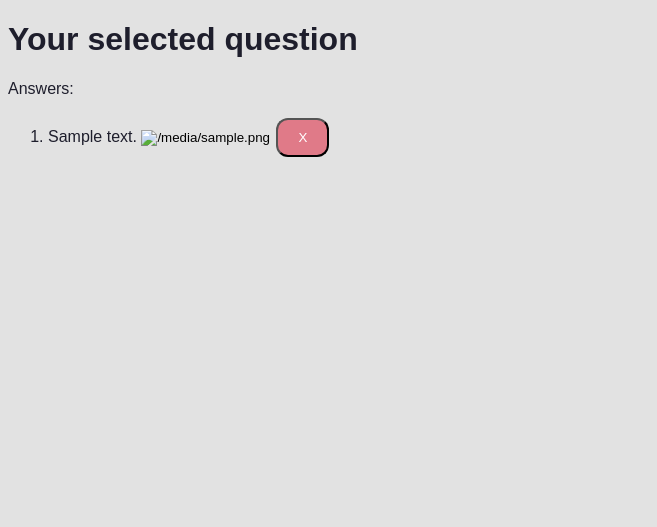
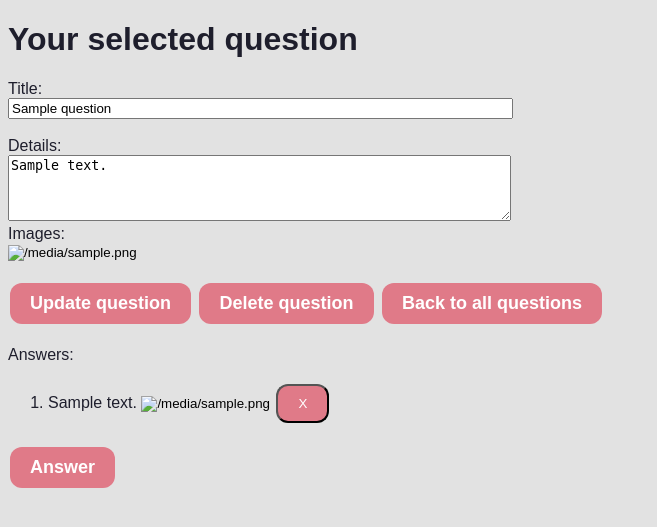
Before and after one commit to CodecoolGlobal/ask-mate-2-python-zsofi82, a Flask app: template templates/display_question.html in a window 1280 px wide. Shown: the top 527 px of the page, without its empty margins (0-657 px from the left). Run offline with Flask 2, Linux system fonts and the light colour scheme; the template is opened without the code that fills it: most values are stand-ins (such as "Sample title", 1, 10 or a date in 2020).

Commit message:
corrected display_question.html

```diff
--- a/server.py
+++ b/server.py
@@ -70,8 +70,9 @@ def sort_questions(order, order_by):
 
 @app.route("/question/<int:question_id>/new-answer", methods=["GET", "POST"])
 def post_an_answer(question_id: int):
-    if request.method == 'POST' and request.form["message"]:
-
+    answers_to_question = []
+    if request.method == 'POST':
+        keys = request.form.keys()
 
         form_data = request.form["message"]
 
@@ -80,7 +81,7 @@ def post_an_answer(question_id: int):
         return redirect(f"/question/{question_id}")
 
     return render_template("post_answer.html", id=question_id)
-    pass
+
 
 
 @app.route("/question/<question_id>/delete")
--- a/templates/display_question.html
+++ b/templates/display_question.html
@@ -7,39 +7,33 @@
 </head>
 <body>
     <h1>Your selected question</h1>
-    {% for key in question %}{% if key.id == question_id %}
     <form id="questions" action="{{ url_for('display_given_question', question_id=question_id) }}" method="POST">
         <label for="title">Title:</label><br>
-        <input name="title" type="text" size="60" value="{{ key.title }}" readonly>
+        <input name="title" type="text" size="60" value="{{ question['title']}}" readonly>
         <br><br>
         <label for="message">Details:</label>
         <br>
-        <textarea name="message" rows="4" cols="60" readonly>{{ key.message}}</textarea>
+        <textarea name="message" rows="4" cols="60" readonly>{{ question['message']}}</textarea>
         <br>
         <label for="image">Images:</label>
         <br>
-        <input type="image" name="image" value="{{ key.image }}" readonly>
+        <input type="image" name="image" value="{{ question['image']}}" readonly>
         <br><br>
     </form>
-    <form action="/question/{{ key.id }}/edit" method="get">
-        <button type="submit" name="update" value="update" class="update">Update question</button>
-    </form>
+        <a href="{{ url_for('edit_a_question', question_id=question_id) }}" class="button"><strong>Update question</strong></a>
         <a href="{{ url_for('delete_question', question_id=question_id) }}" class="button"><strong>Delete question</strong></a>
         <a href="{{ url_for('display_questions') }}" class="button"><strong>Back to all questions</strong></a>
         <br><br>
-        {% endif %}
-    {% endfor %}
         <label for="answers">Answers:</label><br>
         <ol>
             {% for answer in answers %}
-                <li><form action="{{ url_for('delete_an_answer', answer_id=answer['id'] )}}">
+                <li><form action="{{ url_for('delete_an_answer', answer_id=answer["id"])}}">
                     {{ answer["message"] }}
                     <input type="image" name="image" value="{{ answer['image']}}">
                     <input type=submit value=X id="deleteAnswer">
                 </form></li>
             {% endfor %}
-            </ol>
-
-
-    </body>
+        </ol>
+        <a href="{{ url_for('post_an_answer', question_id=question_id) }}" class="button"><strong>Answer</strong></a>
+</body>
 </html>
```
